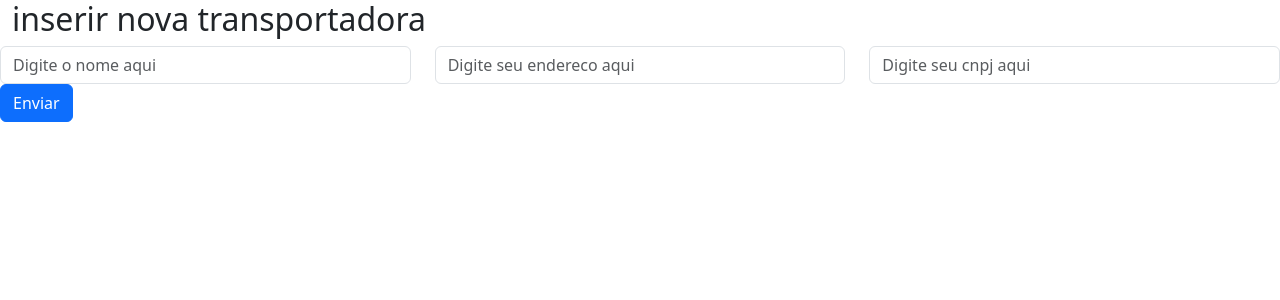
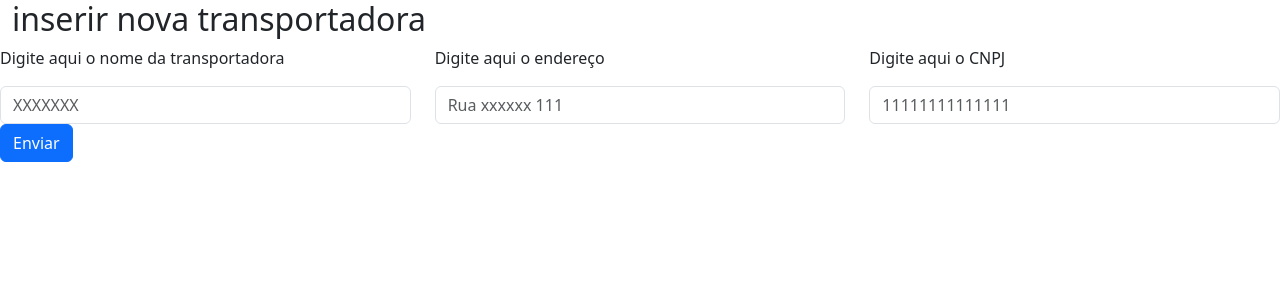
Before and after one commit to arrszera/fuelwise, a PHP site: page /conteudo1.php in a window 1280 px wide. Shown: the top 300 px of the page. Run offline with PHP 8.4, Linux system fonts and the light colour scheme.

```diff
--- a/conteudo1.php
+++ b/conteudo1.php
@@ -32,26 +32,50 @@
 			</div>
 		</div>
 	</div>
-	<form method="POST" action ="index.php?page=1">
+	<form method="POST" action ="index.php?page=1" onsubmit="return validarCNPJ()">
 		<div class="row">
 			<div class="col">
+				<p>Digite aqui o nome da transportadora</p>
 				<input type="text"
-				name="nome_transp" class="form-control"
-				placeholder="Digite o nome aqui">
+				name="nome_transp" id="nome_transp" class="form-control"
+				placeholder="XXXXXXX" required>
 			</div>
 				<div class="col">
+				<p>Digite aqui o endereço</p>
 				<input type="text"
-				name="endereco" class="form-control"
-				placeholder="Digite seu endereco aqui">
+				name="endereco" id="endereco" class="form-control"
+				placeholder="Rua xxxxxx 111" required>
 			</div>
 			<div class="col">
+			<p>Digite aqui o CNPJ</p>
 				<input type="text"
-				name="cnpj" class="form-control"
-				placeholder="Digite seu cnpj aqui">
+				name="cnpj" id="cnpj" class="form-control"
+				placeholder="11111111111111" required>
 			</div>
 		</div>
 		<button type="submit" class="btn btn-primary">Enviar</button>
 </form>
+<script>
+/*		function validarEndereco() {
+					const endereco = document.getElementById('endereco').value;
+					const enderecoRegex = /^[A-Za-z0-9\s,.-]+$/;
 
+					if (!enderecoRegex.test(endereco)) {
+						alert("Endereço inválido! Digite no formato correto.");
+						return false;
+					}
+					return true;
+				} */
+		function validarCNPJ() {
+			const cnpj = document.getElementById('cnpj').value;
+			const cnpjRegex = /^\d{2}\.?\d{3}\.?\d{3}\/?\d{4}-?\d{2}$/;
+
+			if (!cnpjRegex.test(cnpj)) {
+				alert("CNPJ inválido! Digite no formato correto.");
+				return false;
+			}
+			return true;
+		}
+</script>
 </body>
 </html>
--- a/conteudo3.php
+++ b/conteudo3.php
@@ -1,7 +1,6 @@
 <?php
-
 	if(isset($_POST['id_transp']) && isset($_POST['nome_transp']) && isset($_POST['endereco']) && isset($_POST['cnpj'])) {
-	include conecta_db();
+		$obj = conecta_db();
 		$query = "UPDATE tb_transportadora
 		SET nome_transp = '".$_POST['nome_transp']."',
 		endereco = '".$_POST['endereco']."'	,
@@ -15,6 +14,7 @@
 			echo "<span> class='alert alert-danger'> Não funcionou</span>";
 		}
 	}
+
 
 
 ?>
```
Also changed, not shown: conteudo2.php (added, +10 -0 lines).
